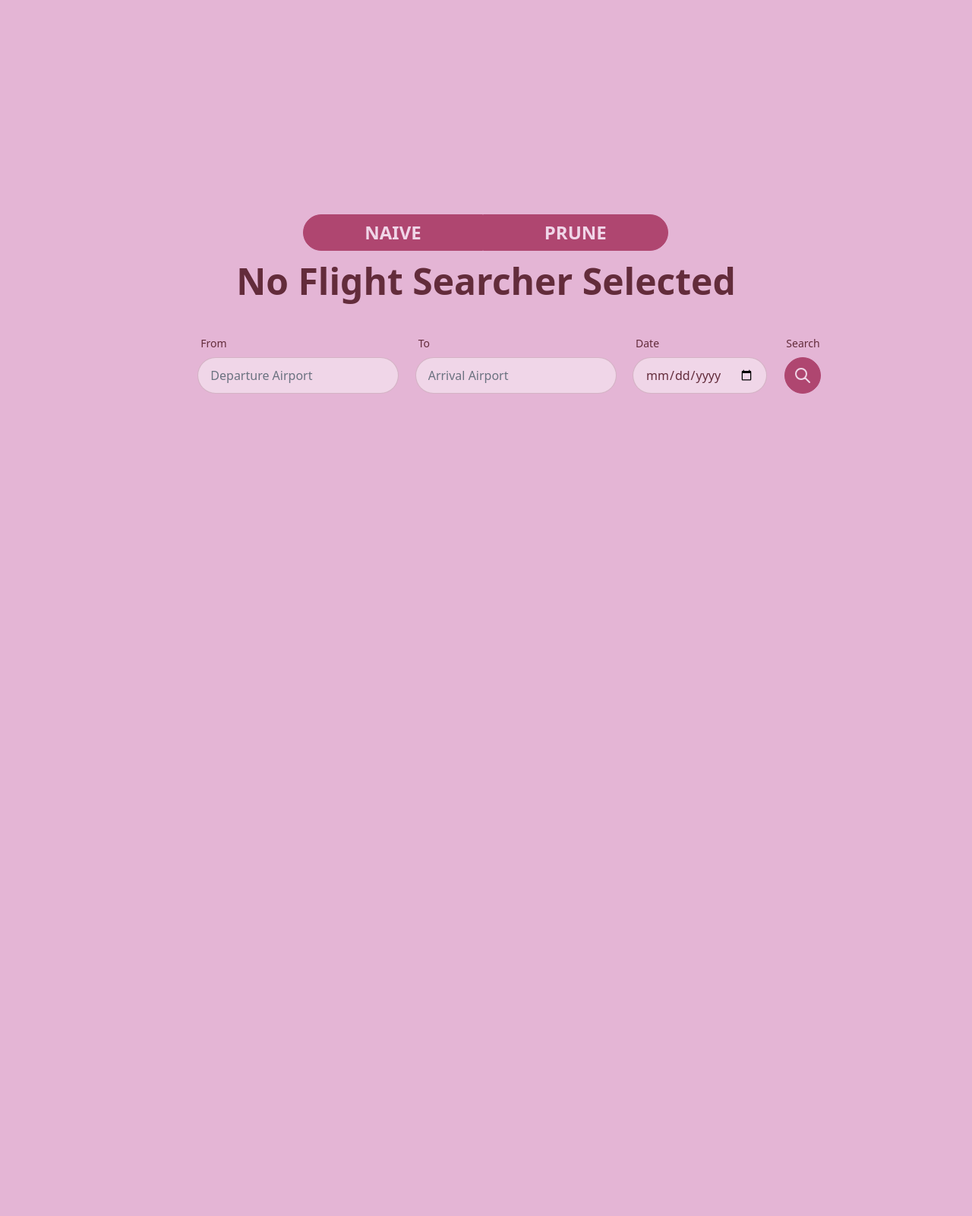
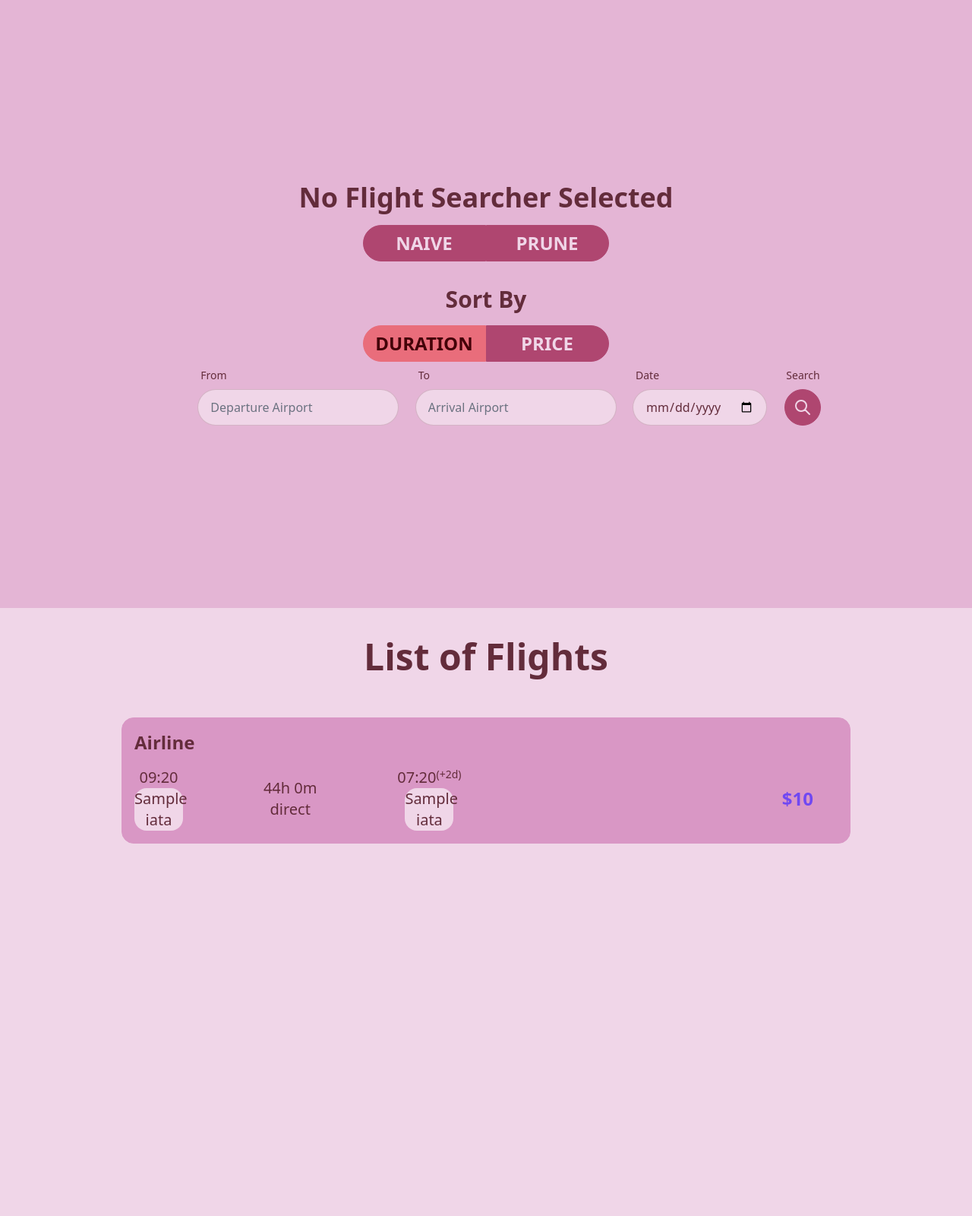
Before and after one commit to Andrew-Kwok/csc111-project, a Django app: template skysearcher/index/templates/index.html in a window 1280 px wide. Shown: the whole page at 76% size. Before the commit the page ends 518 px from the top, so only its background shows below. Run offline with Django 4.2, Linux system fonts and the light colour scheme; the template is opened without the code that fills it: most values are stand-ins (such as "Sample title", 1, 10 or a date in 2020); some libraries are stand-ins or nearby versions.

Commit message:
Add flight list in html

```diff
--- a/project/network.py
+++ b/project/network.py
@@ -133,8 +133,6 @@ class Flight:
                  departure_time: DayHourMinute, arrival_time: DayHourMinute) -> None:
         """Initialise a flight with the given airline, flight id, origin, destination, departure time and
         arrival time. """
-        print('> ', departure_time)
-
         self.airline = airline
         self.flight_id = flight_id
         self.origin = origin
--- a/skysearcher/index/templates/index.html
+++ b/skysearcher/index/templates/index.html
@@ -7,15 +7,21 @@
 <div class="hero min-h-screen bg-base-200">
     <div class="hero-content text-center">
         <div class="w-full">
+            <h1 id="searcher_message" class="text-4xl font-bold mb-4"> No Flight Searcher Selected </h1>
             <div class="btn-group">
-                <button class="btn btn-naive px-20 text-2xl" type="submit" name="naive"> Naive </button>
-                <button class="btn btn-prune px-20 text-2xl" type="submit" name="prune"> Prune </button>
+                <button class="btn btn-searcher btn-naive px-20 w-12 text-2xl" type="submit" name="naive"> naive </button>
+                <button class="btn btn-searcher btn-prune px-20 w-12 text-2xl" type="submit" name="prune"> prune </button>
             </div>
-            <h1 id="searcher_message" class="text-5xl font-bold my-4 mb-10"> No Flight Searcher Selected </h1>
+
+            <h1 class="text-3xl font-bold mt-8 my-4"> Sort By </h1>
+            <div class="btn-group">
+                <button class="btn btn-filter btn-duration btn-active px-20 w-12 text-2xl" type="submit" name="duration"> duration </button>
+                <button class="btn btn-filter btn-price px-20 w-12 text-2xl" type="submit" name="price"> price </button>
+            </div>
 
             <form method="get" class="w-full">
-                {% comment %} <input id="button_input" type="text" name="button_input_lol" placeholder="0" style="display: block" /> {% endcomment %}
-                <input id="button_input" type="text" name="button_input" placeholder="Type here" style="display: none" class="input input-bordered max-w-xs" autocomplete="off" />
+                <input id="searcher_input" type="text" name="searcher_input" placeholder="Type here" style="display: none" class="input input-bordered max-w-xs" autocomplete="off" />
+                <input id="filter_input" type="text" name="filter_input" placeholder="Type here" value="duration" style="display: none" class="input input-bordered max-w-xs" autocomplete="off" />
 
 
                 <div class="form-control w-full flex flex-col lg:flex-row lg:justify-between mx-8">
@@ -68,9 +74,92 @@
     </div>
 </div>
 
+<div class="min-h-screen flex flex-col items-center">
+
+    <h1 class="text-5xl font-bold my-10"> List of Flights </h1>
+
+    {% for ticket in tickets %}
+        <div tabindex="0" class="collapse border border-base-300 bg-base-300 rounded-box w-3/4 my-4">
+            <div class="collapse-title text-xl font-medium">
+                <div class="flex flex-col">
+                    <h1 class="text-2xl font-bold mb-4"> Airline </h1>
+                    <div class="flex justify-between text-center items-center">
+                        <div class="flex flex-col">
+                            <p> 09:20 </p>
+                            <p class="rounded-2xl bg-base-100 w-16"> {{ ticket.origin.iata }} </p>
+                        </div>
+
+                        <div>
+                            <p> 44h 0m </p>
+                            <p> {{ ticket.flights|no_of_layovers }} </p>
+                        </div>
+
+                        <div class="flex flex-col justify-center items-center">
+                            <div class="flex flex-row">
+                                <p> 07:20 </p>
+                                <p class="text-sm"> (+2d) </p>
+                            </div>
+                            <p class="rounded-2xl bg-base-100 w-16"> {{ ticket.destination.iata }} </p>
+                        </div>
+
+                        <p class="w-2/5 text-right font-bold text-2xl text-secondary-focus"> ${{ ticket.price }} </p>
+                    </div>
+                </div>
+            </div>
+            <div class="collapse-content bg-base-200">
+                {% for flight in ticket.flights %}
+                <div class="m-4">
+                    <div class="flex justify-start">
+                        <div class="flex flex-col text-center mr-10">
+                            <p> 20:05 <p>
+                            <p> 1 May </p>
+                        </div>
+                        <div>
+                            <p class="font-bold"> {{ flight.origin.city }} ({{flight.origin.iata}}) </p>
+                            <p> {{ flight.origin.name }} </p>
+                        </div>
+                    </div>
+
+                    <div class="flex items-center my-8 justify-left">
+                        <div class="text-center mr-10">
+                            <p> &#9992; </p>
+                            <p> 1h 25m </p>
+                        </div>
+                        <div class="border-4 p-4">
+                            <p class="text-xl"> {{ flight.airline }} </p>
+                            <p> {{ flight.flight_id }} </p>
+                        </div>
+                    </div>
+
+                    <div class="flex justify-start">
+                        <div class="flex flex-col text-center mr-10">
+                            <p> 17:30 <p>
+                            <p> 2 May </p>
+                        </div>
+                        <div>
+                            <p class="font-bold"> {{ flight.destination.city }} ({{flight.destination.iata}}) </p>
+                            <p> {{ flight.destination.name }} </p>
+                        </div>
+                    </div>
+
+                    {% if not forloop.last %}
+                    <div class="alert shadow-lg bg-primary text-white my-8">
+                        <div>
+                          <svg xmlns="http://www.w3.org/2000/svg" fill="none" viewBox="0 0 24 24" class="stroke-current flex-shrink-0 w-6 h-6"><path stroke-linecap="round" stroke-linejoin="round" stroke-width="2" d="M13 16h-1v-4h-1m1-4h.01M21 12a9 9 0 11-18 0 9 9 0 0118 0z"></path></svg>
+                          <span> Stop to change plane in {{ ticket.destination.city }} (3h 30m) </span>
+                        </div>
+                    </div>
+                    {% endif %}
+
+                </div>
+                {% endfor %}
+            </div>
+        </div>
+    {% endfor %}
+</div>
+
 <script>
     var data = JSON.parse('{{ json_data|escapejs }}');
-    console.log(data);
 
     if ('flight_searcher_type' in data) {
         fs_type = data['flight_searcher_type'];
@@ -78,8 +167,8 @@
             const button = document.querySelector('.btn-' + fs_type);
             button.classList.add('btn-active');
 
-            const button_input = document.getElementById('button_input');
-            button_input.value = fs_type;
+            const searcher_input = document.getElementById('searcher_input');
+            searcher_input.value = fs_type;
 
             const searcherMessage = document.getElementById('searcher_message');
             if (fs_type === 'naive') {
@@ -88,6 +177,20 @@
             else if (fs_type === 'prune') {
                 searcherMessage.innerHTML = 'Pruned Landmark Labelling Selected';
             }
+        }
+    }
+
+    if ('sort_type' in data) {
+        sort_type = data['sort_type']
+        if (sort_type === 'price') {
+            const activeButton = document.querySelector('.btn-duration');
+            activeButton.classList.remove('btn-active');
+
+            const button = document.querySelector('.btn-' + sort_type);
+            button.classList.add('btn-active');
+
+            const filter_input = document.getElementById('filter_input');
+            filter_input.value = sort_type;
         }
     }
 
@@ -110,14 +213,14 @@
         }
     }
 
-    // Get all the buttons in the btn-group
-    const buttons = document.querySelectorAll('.btn');
+    // Get all the buttons in the btn-searcher
+    const buttons_searcher = document.querySelectorAll('.btn-searcher');
 
     // Add a click event listener to each button
-    buttons.forEach(button => {
+    buttons_searcher.forEach(button => {
         button.addEventListener('click', (event) => {
             // Remove the btn-active class from the currently active button
-            const activeButton = document.querySelector('.btn-active');
+            const activeButton = document.querySelector('.btn-searcher.btn-active');
             if (activeButton) {
                 activeButton.classList.remove('btn-active');
             }
@@ -125,18 +228,40 @@
             // Add the btn-active class to the clicked button
             button.classList.add('btn-active');
 
-            const button_input = document.getElementById('button_input');
+            const searcher_input = document.getElementById('searcher_input');
             const searcherMessage = document.getElementById('searcher_message');
             if (event.target.name === 'naive') {
-                button_input.value = 'naive';
+                searcher_input.value = 'naive';
                 searcherMessage.innerHTML = 'Naive Flight Searcher Selected';
             }
             else if (event.target.name === 'prune') {
-                button_input.value = 'prune';
+                searcher_input.value = 'prune';
                 searcherMessage.innerHTML = 'Pruned Landmark Labelling Selected';
             }
         });
     });
+
+
+    // Get all the buttons in the btn-filter
+    const buttons_filter = document.querySelectorAll('.btn-filter');
+
+    // Add a click event listener to each button
+    buttons_filter.forEach(button => {
+        button.addEventListener('click', (event) => {
+            // Remove the btn-active class from the currently active button
+            const activeButton = document.querySelector('.btn-filter.btn-active');
+            if (activeButton) {
+                activeButton.classList.remove('btn-active');
+            }
+
+            const filter_input = document.getElementById('filter_input');
+            filter_input.value = event.target.name
+
+            // Add the btn-active class to the clicked button
+            button.classList.add('btn-active');
+        });
+    });
+
 
 
     const searchBars = document.querySelectorAll(".input_airport");
--- a/skysearcher/index/templatetags/my_tags.py
+++ b/skysearcher/index/templatetags/my_tags.py
@@ -3,5 +3,15 @@ from django import template
 register = template.Library()
 
 @register.filter
-def modulo(num, val):
+def modulo(num: int, val: int) -> int:
     return num % val
+
+
+@register.filter
+def no_of_layovers(flights) -> str:
+    layover = len(flights) - 1
+    if layover == 0:
+        return 'direct'
+    if layover == 1:
+        return '1 stop'
+    return f'{layover} stops'
--- a/skysearcher/theme/static/css/dist/styles.css
+++ b/skysearcher/theme/static/css/dist/styles.css
@@ -1023,6 +1060,49 @@ html {
   content: attr(data-title);
 }
 
+.collapse.collapse {
+  visibility: visible;
+}
+
+.collapse {
+  position: relative;
+  display: grid;
+  overflow: hidden;
+  grid-template-rows: 1fr auto;
+}
+
+.collapse-title,
+.collapse > input[type="checkbox"],
+.collapse-content {
+  grid-column-start: 1;
+  grid-row-start: 1;
+}
+
+.collapse > input[type="checkbox"] {
+  -webkit-appearance: none;
+     -moz-appearance: none;
+          appearance: none;
+  opacity: 0;
+}
+
+.collapse-content {
+  grid-row-start: 2;
+  overflow: hidden;
+  max-height: 0px;
+  padding-left: 1rem;
+  padding-right: 1rem;
+  cursor: unset;
+  transition: padding 0.2s ease-in-out, background-color 0.2s ease-in-out;
+}
+
+.collapse-open .collapse-content,
+.collapse:focus:not(.collapse-close) .collapse-content,
+.collapse:not(.collapse-close)
+  input[type="checkbox"]:checked
+  ~ .collapse-content {
+  max-height: none;
+}
+
 .form-control {
   display: flex;
   flex-direction: column;
@@ -1419,6 +1477,102 @@ html {
   }
 }
 
+.collapse:focus-visible {
+  outline: 2px solid hsl(var(--nf));
+  outline-offset: 2px;
+}
+
+.collapse-arrow .collapse-title:after {
+  position: absolute;
+  display: block;
+  height: 0.5rem;
+  width: 0.5rem;
+  --tw-translate-y: -100%;
+  --tw-rotate: 45deg;
+  transform: translate(var(--tw-translate-x), var(--tw-translate-y)) rotate(var(--tw-rotate)) skewX(var(--tw-skew-x)) skewY(var(--tw-skew-y)) scaleX(var(--tw-scale-x)) scaleY(var(--tw-scale-y));
+  transition-property: all;
+  transition-duration: 150ms;
+  transition-duration: 0.2s;
+  transition-timing-function: cubic-bezier(0.4, 0, 0.2, 1);
+  top: 50%;
+  right: 1.4rem;
+  content: "";
+  transform-origin: 75% 75%;
+  box-shadow: 2px 2px;
+  pointer-events: none;
+}
+
+[dir="rtl"] .collapse-arrow .collapse-title:after {
+  --tw-rotate: -45deg;
+}
+
+.collapse-plus .collapse-title:after {
+  position: absolute;
+  display: block;
+  height: 0.5rem;
+  width: 0.5rem;
+  transition-property: all;
+  transition-duration: 300ms;
+  transition-timing-function: cubic-bezier(0.4, 0, 0.2, 1);
+  top: 0.9rem;
+  right: 1.4rem;
+  content: "+";
+  pointer-events: none;
+}
+
+.collapse:not(.collapse-open):not(.collapse-close) input[type="checkbox"],
+.collapse:not(.collapse-open):not(.collapse-close) .collapse-title {
+  cursor: pointer;
+}
+
+.collapse:focus:not(.collapse-open):not(.collapse-close) .collapse-title {
+  cursor: unset;
+}
+
+.collapse-title {
+  position: relative;
+}
+
+:where(.collapse > input[type="checkbox"]) {
+  z-index: 1;
+}
+
+.collapse-title,
+:where(.collapse > input[type="checkbox"]) {
+  width: 100%;
+  padding: 1rem;
+  padding-right: 3rem;
+  min-height: 3.75rem;
+  transition: background-color 0.2s ease-in-out;
+}
+
+.collapse-open :where(.collapse-content),
+.collapse:focus:not(.collapse-close) :where(.collapse-content),
+.collapse:not(.collapse-close) :where(input[type="checkbox"]:checked ~ .collapse-content) {
+  padding-bottom: 1rem;
+  transition: padding 0.2s ease-in-out, background-color 0.2s ease-in-out;
+}
+
+.collapse-open.collapse-arrow .collapse-title:after,
+.collapse-arrow:focus:not(.collapse-close) .collapse-title:after,
+.collapse-arrow:not(.collapse-close) input[type="checkbox"]:checked ~ .collapse-title:after {
+  --tw-translate-y: -50%;
+  --tw-rotate: 225deg;
+  transform: translate(var(--tw-translate-x), var(--tw-translate-y)) rotate(var(--tw-rotate)) skewX(var(--tw-skew-x)) skewY(var(--tw-skew-y)) scaleX(var(--tw-scale-x)) scaleY(var(--tw-scale-y));
+}
+
+[dir="rtl"] .collapse-open.collapse-arrow .collapse-title:after,
+[dir="rtl"] .collapse-arrow:focus:not(.collapse-close) .collapse-title:after,
+[dir="rtl"] .collapse-arrow:not(.collapse-close) input[type="checkbox"]:checked ~ .collapse-title:after {
+  --tw-rotate: 135deg;
+}
+
+.collapse-open.collapse-plus .collapse-title:after,
+.collapse-plus:focus:not(.collapse-close) .collapse-title:after,
+.collapse-plus:not(.collapse-close) input[type="checkbox"]:checked ~ .collapse-title:after {
+  content: "−";
+}
+
 .label-text {
   font-size: 0.875rem;
   line-height: 1.25rem;
@@ -1575,6 +1729,10 @@ html {
   left: 50%;
   right: auto;
   bottom: var(--tooltip-tail-offset);
+}
+
+.rounded-box {
+  border-radius: var(--rounded-box, 1rem);
 }
 
 .glass,
@@ -1702,12 +1860,20 @@ html {
   border-bottom-right-radius: var(--rounded-btn, 0.5rem);
 }
 
+.collapse {
+  visibility: collapse;
+}
+
 .static {
   position: static;
 }
 
 .absolute {
   position: absolute;
+}
+
+.m-4 {
+  margin: 1rem;
 }
 
 .mx-8 {
@@ -1725,23 +1891,50 @@ html {
   margin-bottom: 0.25rem;
 }
 
+.my-10 {
+  margin-top: 2.5rem;
+  margin-bottom: 2.5rem;
+}
+
 .my-4 {
   margin-top: 1rem;
   margin-bottom: 1rem;
 }
 
+.my-8 {
+  margin-top: 2rem;
+  margin-bottom: 2rem;
+}
+
+.my-2 {
+  margin-top: 0.5rem;
+  margin-bottom: 0.5rem;
+}
+
 .mb-10 {
   margin-bottom: 2.5rem;
 }
 
+.mb-4 {
+  margin-bottom: 1rem;
+}
+
+.mr-10 {
+  margin-right: 2.5rem;
+}
+
+.mt-4 {
+  margin-top: 1rem;
+}
+
+.mt-8 {
+  margin-top: 2rem;
+}
+
 .block {
   display: block;
 }
 
-.inline {
-  display: inline;
-}
-
 .flex {
   display: flex;
 }
@@ -1778,6 +1963,18 @@ html {
   min-height: 100vh;
 }
 
+.w-16 {
+  width: 4rem;
+}
+
+.w-2\/5 {
+  width: 40%;
+}
+
+.w-3\/4 {
+  width: 75%;
+}
+
 .w-6 {
   width: 1.5rem;
 }
@@ -1786,22 +1983,24 @@ html {
   width: 100%;
 }
 
+.w-12 {
+  width: 3rem;
+}
+
+.w-48 {
+  width: 12rem;
+}
+
 .max-w-xs {
   max-width: 20rem;
 }
 
-.max-w-lg {
-  max-width: 32rem;
-}
-
-.translate-x-96 {
-  --tw-translate-x: 24rem;
-  transform: translate(var(--tw-translate-x), var(--tw-translate-y)) rotate(var(--tw-rotate)) skewX(var(--tw-skew-x)) skewY(var(--tw-skew-y)) scaleX(var(--tw-scale-x)) scaleY(var(--tw-scale-y));
-}
-
-.translate-y-\[-32\] {
-  --tw-translate-y: -32;
-  transform: translate(var(--tw-translate-x), var(--tw-translate-y)) rotate(var(--tw-rotate)) skewX(var(--tw-skew-x)) skewY(var(--tw-skew-y)) scaleX(var(--tw-scale-x)) scaleY(var(--tw-scale-y));
+.flex-shrink-0 {
+  flex-shrink: 0;
+}
+
+.flex-row {
+  flex-direction: row;
 }
 
 .flex-col {
@@ -1816,10 +2015,18 @@ html {
   align-items: center;
 }
 
+.justify-start {
+  justify-content: flex-start;
+}
+
 .justify-center {
   justify-content: center;
 }
 
+.justify-between {
+  justify-content: space-between;
+}
+
 .overflow-y-auto {
   overflow-y: auto;
 }
@@ -1828,6 +2035,36 @@ html {
   border-radius: 0.25rem;
 }
 
+.rounded-2xl {
+  border-radius: 1rem;
+}
+
+.border {
+  border-width: 1px;
+}
+
+.border-2 {
+  border-width: 2px;
+}
+
+.border-4 {
+  border-width: 4px;
+}
+
+.border-solid {
+  border-style: solid;
+}
+
+.border-base-300 {
+  --tw-border-opacity: 1;
+  border-color: hsl(var(--b3, var(--b2)) / var(--tw-border-opacity));
+}
+
+.bg-base-100 {
+  --tw-bg-opacity: 1;
+  background-color: hsl(var(--b1) / var(--tw-bg-opacity));
+}
+
 .bg-base-200 {
   --tw-bg-opacity: 1;
   background-color: hsl(var(--b2, var(--b1)) / var(--tw-bg-opacity));
@@ -1838,14 +2075,31 @@ html {
   background-color: rgb(249 250 251 / var(--tw-bg-opacity));
 }
 
-.bg-pink-50 {
-  --tw-bg-opacity: 1;
-  background-color: rgb(253 242 248 / var(--tw-bg-opacity));
-}
-
 .bg-primary {
   --tw-bg-opacity: 1;
   background-color: hsl(var(--p) / var(--tw-bg-opacity));
+}
+
+.bg-base-300 {
+  --tw-bg-opacity: 1;
+  background-color: hsl(var(--b3, var(--b2)) / var(--tw-bg-opacity));
+}
+
+.bg-primary-content {
+  --tw-bg-opacity: 1;
+  background-color: hsl(var(--pc) / var(--tw-bg-opacity));
+}
+
+.stroke-current {
+  stroke: currentColor;
+}
+
+.p-4 {
+  padding: 1rem;
+}
+
+.p-8 {
+  padding: 2rem;
 }
 
 .px-20 {
@@ -1853,8 +2107,21 @@ html {
   padding-right: 5rem;
 }
 
+.px-10 {
+  padding-left: 2.5rem;
+  padding-right: 2.5rem;
+}
+
+.text-left {
+  text-align: left;
+}
+
 .text-center {
   text-align: center;
+}
+
+.text-right {
+  text-align: right;
 }
 
 .font-serif {
@@ -1871,8 +2138,32 @@ html {
   line-height: 1;
 }
 
+.text-sm {
+  font-size: 0.875rem;
+  line-height: 1.25rem;
+}
+
+.text-xl {
+  font-size: 1.25rem;
+  line-height: 1.75rem;
+}
+
+.text-4xl {
+  font-size: 2.25rem;
+  line-height: 2.5rem;
+}
+
+.text-3xl {
+  font-size: 1.875rem;
+  line-height: 2.25rem;
+}
+
 .font-bold {
   font-weight: 700;
+}
+
+.font-medium {
+  font-weight: 500;
 }
 
 .leading-normal {
@@ -1888,6 +2179,62 @@ html {
   color: hsl(var(--pc) / var(--tw-text-opacity));
 }
 
+.text-primary-focus {
+  --tw-text-opacity: 1;
+  color: hsl(var(--pf, var(--p)) / var(--tw-text-opacity));
+}
+
+.text-black {
+  --tw-text-opacity: 1;
+  color: rgb(0 0 0 / var(--tw-text-opacity));
+}
+
+.text-base-300 {
+  --tw-text-opacity: 1;
+  color: hsl(var(--b3, var(--b2)) / var(--tw-text-opacity));
+}
+
+.text-primary {
+  --tw-text-opacity: 1;
+  color: hsl(var(--p) / var(--tw-text-opacity));
+}
+
+.text-secondary {
+  --tw-text-opacity: 1;
+  color: hsl(var(--s) / var(--tw-text-opacity));
+}
+
+.text-neutral {
+  --tw-text-opacity: 1;
+  color: hsl(var(--n) / var(--tw-text-opacity));
+}
+
+.text-white {
+  --tw-text-opacity: 1;
+  color: rgb(255 255 255 / var(--tw-text-opacity));
+}
+
+.text-secondary-focus {
+  --tw-text-opacity: 1;
+  color: hsl(var(--sf, var(--s)) / var(--tw-text-opacity));
+}
+
+.shadow-lg {
+  --tw-shadow: 0 10px 15px -3px rgb(0 0 0 / 0.1), 0 4px 6px -4px rgb(0 0 0 / 0.1);
+  --tw-shadow-colored: 0 10px 15px -3px var(--tw-shadow-color), 0 4px 6px -4px var(--tw-shadow-color);
+  box-shadow: var(--tw-ring-offset-shadow, 0 0 #0000), var(--tw-ring-shadow, 0 0 #0000), var(--tw-shadow);
+}
+
+.filter {
+  filter: var(--tw-blur) var(--tw-brightness) var(--tw-contrast) var(--tw-grayscale) var(--tw-hue-rotate) var(--tw-invert) var(--tw-saturate) var(--tw-sepia) var(--tw-drop-shadow);
+}
+
+.transition-all {
+  transition-property: all;
+  transition-timing-function: cubic-bezier(0.4, 0, 0.2, 1);
+  transition-duration: 150ms;
+}
+
 .hover\:bg-primary-focus:hover {
   --tw-bg-opacity: 1;
   background-color: hsl(var(--pf, var(--p)) / var(--tw-bg-opacity));
```
Also changed, not shown: other parts of skysearcher/theme/static/css/dist/styles.css (+44 -37 lines), skysearcher/index/views.py (+17 -3 lines).
